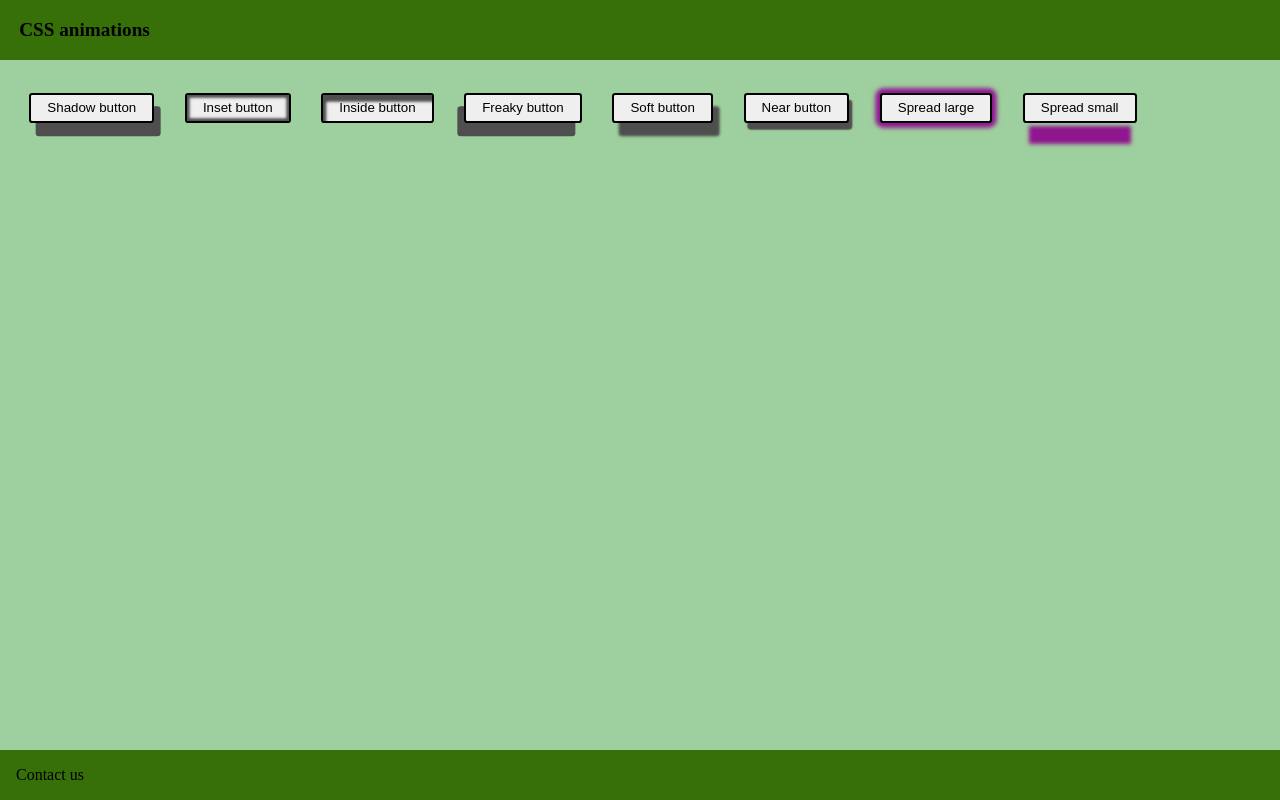
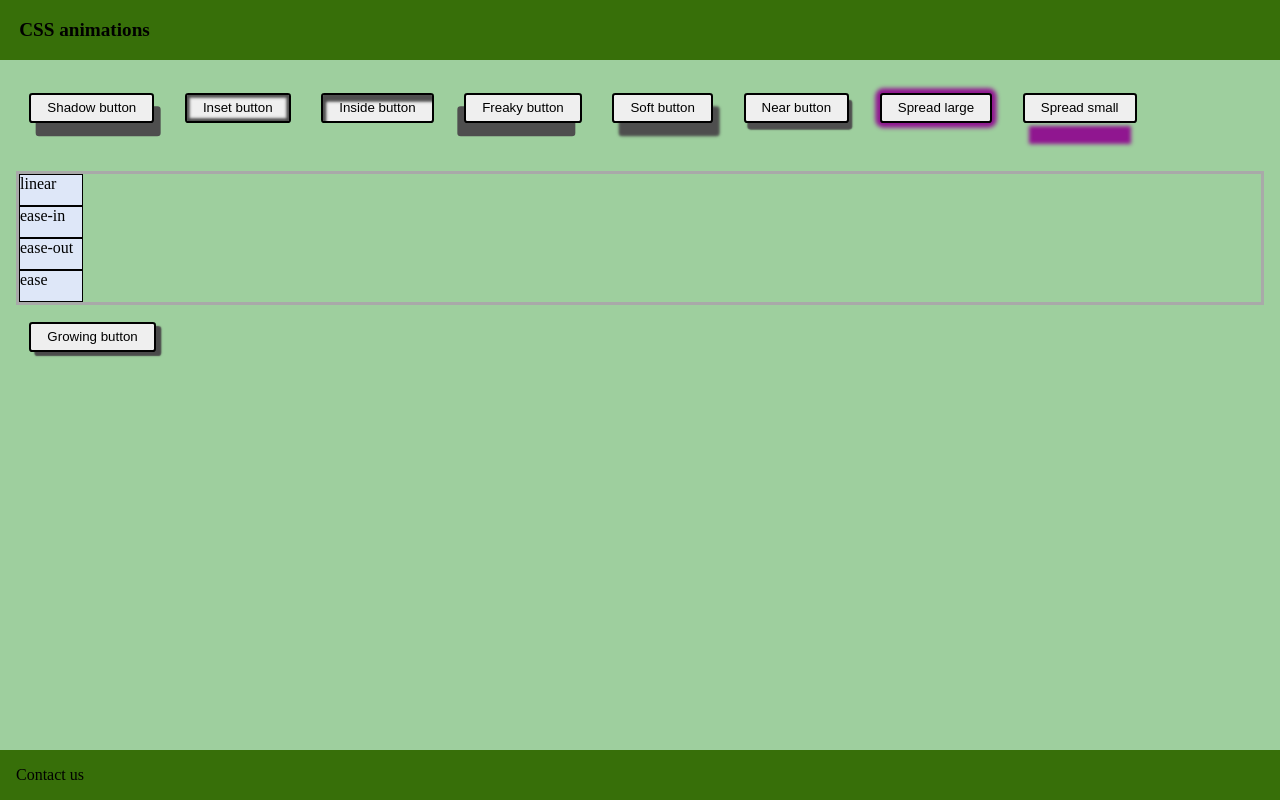
Before and after one commit to ha-fed24-html/11-animations, a plain HTML site: page index.html in a window 1280 px wide. Drawn offline with Linux system fonts and the light colour scheme.

Commit message:
Complete example

```diff
--- a/index.html
+++ b/index.html
@@ -22,6 +22,15 @@
 		<button class="near"> Near button </button>
 		<button class="spread-lg"> Spread large </button>
 		<button class="spread-sm"> Spread small </button>
+
+		<div class="racetrack">
+			<div class="car1"> linear </div>
+			<div class="car2"> ease-in</div>
+			<div class="car3"> ease-out </div>
+			<div class="car4"> ease </div>
+		</div>
+
+		<button class="grow"> Growing button </button>
 	</main>
 
 	<footer>
--- a/style.css
+++ b/style.css
@@ -63,4 +63,45 @@ button {
 		cursor: pointer;
 	}
 }
-/* button:hover {} */
+
+
+.racetrack {
+	margin-top: 2em;
+	border: 3px solid darkgray;
+
+	& > * {
+		width: 4em;
+		height: 2em;
+		border: 1px solid black;
+		background-color: rgb(222, 231, 248);
+		position: relative;
+		left: 0%;
+		transition: background-color 2.5s, left 4s;
+		/* transition: all 2.5s; */
+	}
+	.car1 { transition-timing-function: linear; }
+	.car2 { transition-timing-function: ease-in; }
+	.car3 { transition-timing-function: ease-out; }
+	.car4 { transition-timing-function: ease; }
+
+}
+.racetrack:hover {
+	& > * {
+		background-color: rgb(60, 87, 136);
+	}
+
+	.car1, .car2, .car3, .car4 {
+		left: 90%;
+	}
+}
+
+.grow {
+	--shadow: rgb(74, 74, 74);
+	box-shadow: 0.4em 0.3em 0.1em var(--shadow);
+	transition: all 2s;
+
+	&:hover {
+		box-shadow: 0.4em 0.3em 0.3em 0.4em var(--shadow);
+		transform: translateY(-0.4em) scale(1.10);
+	}
+}
```
